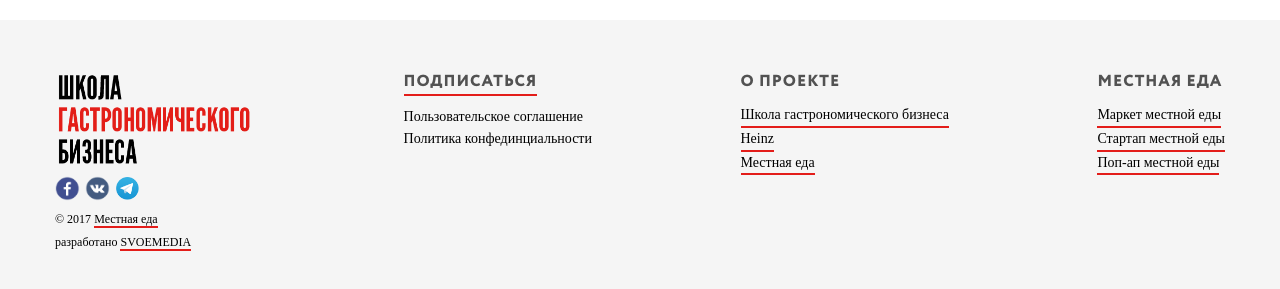
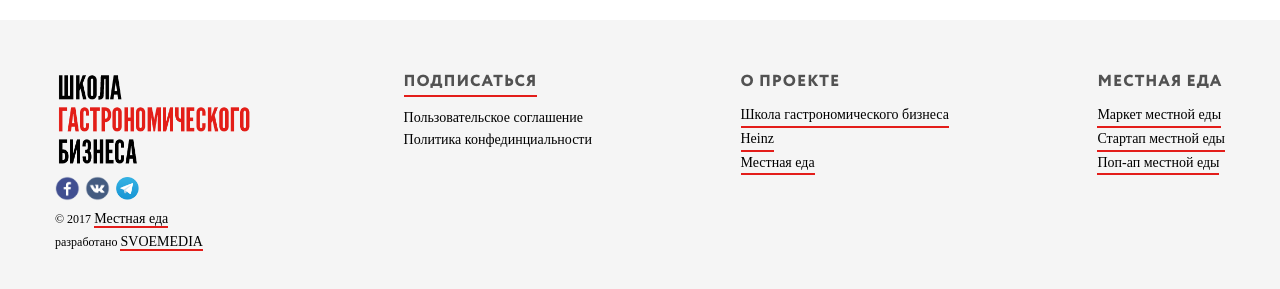
Before and after one commit to EvgeniyVorobev/heinz, a plain HTML site: page index.html in a window 1280 px wide. Shown: the part 1492-1781 px from the top of the page. Drawn offline with Linux system fonts and the light colour scheme; a web font is replaced by a local one.

Commit message:
<a> added
<a> added

```diff
--- a/index.html
+++ b/index.html
@@ -93,10 +93,10 @@
 							<a href="#"><img src="img/icon_vk.png" alt=""></a>
 							<a href="#"><img src="img/icon_telegram.jpg" alt=""></a>
 						</div>
-						<div class="made-by">	© 2017 <span>Местная еда</span><br>разработано <span>SVOEMEDIA</span></div>
+						<div class="made-by">	© 2017 <a href="#"><span>Местная еда</span></a><br>разработано <a href="#"><span>SVOEMEDIA</span></a></div>
 					</div>
 					<div class="column subscribe">
-						<strong>ПОДПИСАТЬСЯ</strong>
+						<a href="#"><strong>ПОДПИСАТЬСЯ</strong></a>
 						<ul>
 							<li>
 								<a href="">Пользовательское соглашение</a>
```
